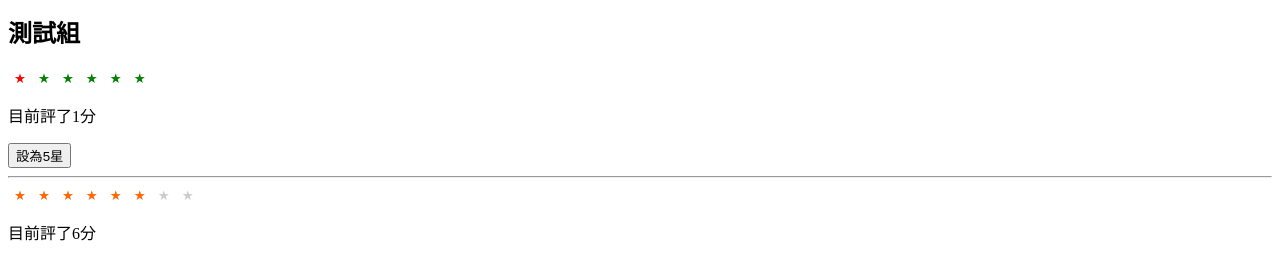
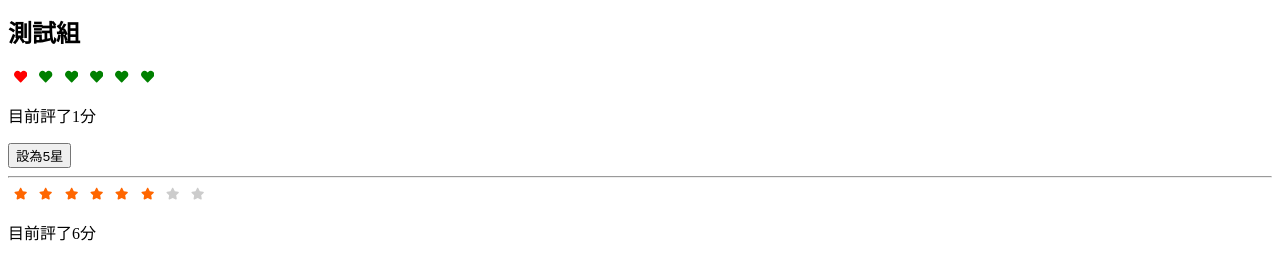
Before and after one commit to FrostAce52/next-base-main, a Next.js app: page /cs-1001/star-test in a window 1280 px wide. Shown: the part 200-453 px from the top of the page. Built offline with nearby package versions, Linux system fonts and the light colour scheme.

Commit message:
star-test apply react icon

```diff
--- a/components/star/index.js
+++ b/components/star/index.js
@@ -9,6 +9,7 @@ export default function Star({
   onRatingChange = () => {},
   fillColor = 'gold',
   emptyColor = 'gray',
+  icon = <>&#9733;</>,
 }) {
   // 點按時的評分，一開始是0分代表沒有評分
   const [rating, setRating] = useState(initRating)
@@ -70,7 +71,7 @@ export default function Star({
                       : styles.off
                   }
                 >
-                  &#9733;
+                  {icon}
                 </span>
               </button>
             )
--- a/package.json
+++ b/package.json
@@ -16,6 +16,7 @@
     "prop-types": "^15.8.1",
     "react": "^18.3.1",
     "react-dom": "^18.3.1",
+    "react-icons": "^5.3.0",
     "use-immer": "^0.10.0",
     "validator": "^13.12.0"
   },
--- a/pages/cs-1001/star-test.js
+++ b/pages/cs-1001/star-test.js
@@ -1,5 +1,6 @@
 import React, { useState, useEffect } from 'react'
 import Star from '@/components/star'
+import { FaStar, FaHeart } from 'react-icons/fa'
 
 export default function StarTest(props) {
   const [r1, setR1] = useState(1)
@@ -19,6 +20,7 @@ export default function StarTest(props) {
         onRatingChange={setR1}
         fillColor="red"
         emptyColor="green"
+        icon={<FaHeart />}
       />
       <p>目前評了{r1}分</p>
       <button
@@ -35,6 +37,7 @@ export default function StarTest(props) {
         onRatingChange={setR2}
         fillColor="#ff6600"
         emptyColor="#ccc"
+        icon={<FaStar />}
       />
       <p>目前評了{r2}分</p>
     </>
```
